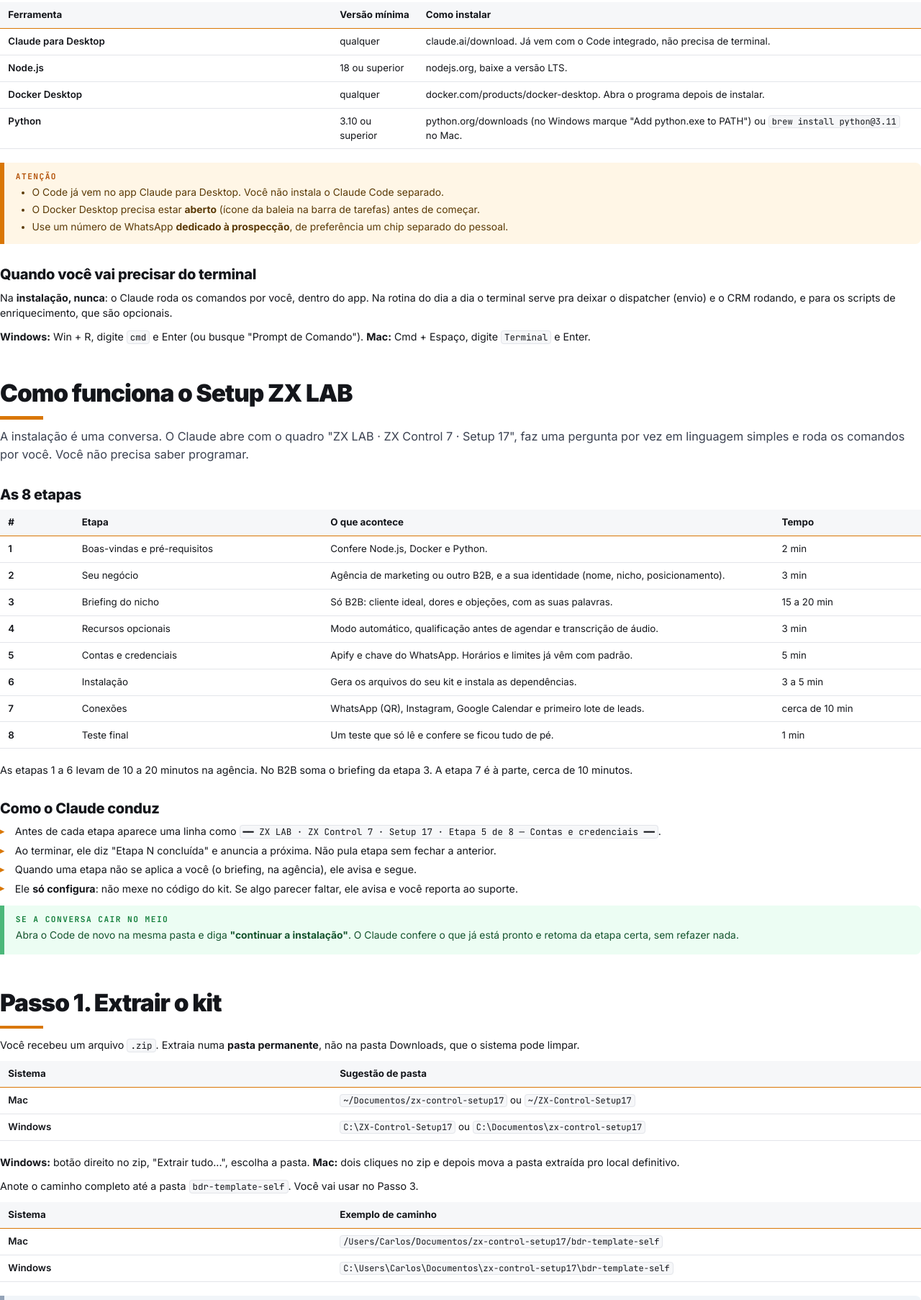
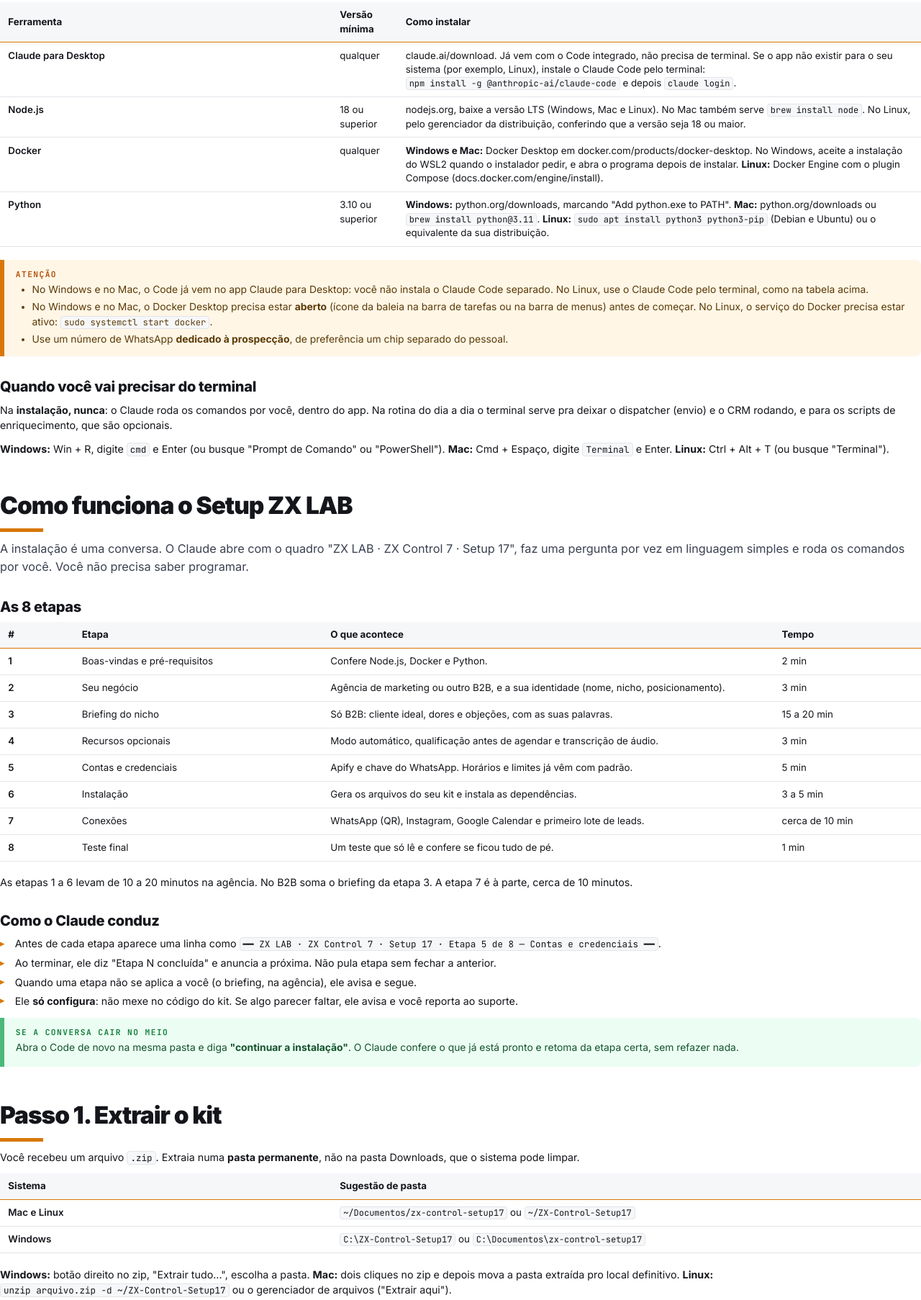
Before and after one commit to agalon-hash/zx-control-setup17-bdr-kit, a plain HTML site: page docs/pdf-fonte/manual-instalacao.html in a window 1280 px wide. Shown: the part 1535-3341 px from the top of the page at 72% size. Drawn offline with Linux system fonts and the light colour scheme.

Commit message:
Marca e suporte ZX LAB: Mac, Windows e Linux nos manuais e suporte oficial no material
O que já estava feito na #6 (nome, contato nos manuais, PDF duplicado da raiz,
demo, banner do roteiro) veio nos commits anteriores e na #9. Falta do pedido:

- Manuais (fonte em docs/pdf-fonte e PDFs regerados): sem texto que exclua
  Windows. Pré-requisitos, terminal, Docker, Python e Claude Code agora mostram
  Mac, Windows e Linux lado a lado (WSL2 no Windows, serviço do Docker no Linux,
  python3 no Mac/Linux e python no Windows, Claude Code pelo terminal quando o app
  Desktop não existe para o sistema).
- Suporte oficial da ZX LAB (https://suporte.zxlab.com.br/hub · contato@zxlab.com.br)
  no README, no docs/troubleshooting.md e no fim da instalação (setup.js). Antes
  nenhum desses dizia a quem recorrer.
- README: completa a última frase, que estava cortada ("no seu tom de").

Varredura: nenhum e-mail, WhatsApp ou link pessoal no texto do repositório nem
nos 4 PDFs; o único contato real é o da ZX LAB.

Closes #6

```diff
--- a/docs/pdf-fonte/manual-instalacao.html
+++ b/docs/pdf-fonte/manual-instalacao.html
@@ -44,23 +44,23 @@
   <h2>Software necessário</h2>
   <table class="cols-fixed">
     <tr><th>Ferramenta</th><th>Versão mínima</th><th>Como instalar</th></tr>
-    <tr><td>Claude para Desktop</td><td>qualquer</td><td>claude.ai/download. Já vem com o Code integrado, não precisa de terminal.</td></tr>
-    <tr><td>Node.js</td><td>18 ou superior</td><td>nodejs.org, baixe a versão LTS.</td></tr>
-    <tr><td>Docker Desktop</td><td>qualquer</td><td>docker.com/products/docker-desktop. Abra o programa depois de instalar.</td></tr>
-    <tr><td>Python</td><td>3.10 ou superior</td><td>python.org/downloads (no Windows marque "Add python.exe to PATH") ou <code>brew install python@3.11</code> no Mac.</td></tr>
+    <tr><td>Claude para Desktop</td><td>qualquer</td><td>claude.ai/download. Já vem com o Code integrado, não precisa de terminal. Se o app não existir para o seu sistema (por exemplo, Linux), instale o Claude Code pelo terminal: <code>npm install -g @anthropic-ai/claude-code</code> e depois <code>claude login</code>.</td></tr>
+    <tr><td>Node.js</td><td>18 ou superior</td><td>nodejs.org, baixe a versão LTS (Windows, Mac e Linux). No Mac também serve <code>brew install node</code>. No Linux, pelo gerenciador da distribuição, conferindo que a versão seja 18 ou maior.</td></tr>
+    <tr><td>Docker</td><td>qualquer</td><td><b>Windows e Mac:</b> Docker Desktop em docker.com/products/docker-desktop. No Windows, aceite a instalação do WSL2 quando o instalador pedir, e abra o programa depois de instalar. <b>Linux:</b> Docker Engine com o plugin Compose (docs.docker.com/engine/install).</td></tr>
+    <tr><td>Python</td><td>3.10 ou superior</td><td><b>Windows:</b> python.org/downloads, marcando "Add python.exe to PATH". <b>Mac:</b> python.org/downloads ou <code>brew install python@3.11</code>. <b>Linux:</b> <code>sudo apt install python3 python3-pip</code> (Debian e Ubuntu) ou o equivalente da sua distribuição.</td></tr>
   </table>
 
   <div class="callout atencao"><span class="h">Atenção</span>
     <ul>
-      <li>O Code já vem no app Claude para Desktop. Você não instala o Claude Code separado.</li>
-      <li>O Docker Desktop precisa estar <b>aberto</b> (ícone da baleia na barra de tarefas) antes de começar.</li>
+      <li>No Windows e no Mac, o Code já vem no app Claude para Desktop: você não instala o Claude Code separado. No Linux, use o Claude Code pelo terminal, como na tabela acima.</li>
+      <li>No Windows e no Mac, o Docker Desktop precisa estar <b>aberto</b> (ícone da baleia na barra de tarefas ou na barra de menus) antes de começar. No Linux, o serviço do Docker precisa estar ativo: <code>sudo systemctl start docker</code>.</li>
       <li>Use um número de WhatsApp <b>dedicado à prospecção</b>, de preferência um chip separado do pessoal.</li>
     </ul>
   </div>
 
   <h2>Quando você vai precisar do terminal</h2>
   <p>Na <b>instalação, nunca</b>: o Claude roda os comandos por você, dentro do app. Na rotina do dia a dia o terminal serve pra deixar o dispatcher (envio) e o CRM rodando, e para os scripts de enriquecimento, que são opcionais.</p>
-  <p><b>Windows:</b> Win + R, digite <code>cmd</code> e Enter (ou busque "Prompt de Comando"). <b>Mac:</b> Cmd + Espaço, digite <code>Terminal</code> e Enter.</p>
+  <p><b>Windows:</b> Win + R, digite <code>cmd</code> e Enter (ou busque "Prompt de Comando" ou "PowerShell"). <b>Mac:</b> Cmd + Espaço, digite <code>Terminal</code> e Enter. <b>Linux:</b> Ctrl + Alt + T (ou busque "Terminal").</p>
 </section>
 
 <!-- ===================== COMO FUNCIONA ===================== -->
@@ -101,14 +101,15 @@
   <p>Você recebeu um arquivo <code>.zip</code>. Extraia numa <b>pasta permanente</b>, não na pasta Downloads, que o sistema pode limpar.</p>
   <table class="cols-fixed">
     <tr><th>Sistema</th><th>Sugestão de pasta</th></tr>
-    <tr><td>Mac</td><td><code>~/Documentos/zx-control-setup17</code> ou <code>~/ZX-Control-Setup17</code></td></tr>
+    <tr><td>Mac e Linux</td><td><code>~/Documentos/zx-control-setup17</code> ou <code>~/ZX-Control-Setup17</code></td></tr>
     <tr><td>Windows</td><td><code>C:\ZX-Control-Setup17</code> ou <code>C:\Documentos\zx-control-setup17</code></td></tr>
   </table>
-  <p><b>Windows:</b> botão direito no zip, "Extrair tudo...", escolha a pasta. <b>Mac:</b> dois cliques no zip e depois mova a pasta extraída pro local definitivo.</p>
+  <p><b>Windows:</b> botão direito no zip, "Extrair tudo...", escolha a pasta. <b>Mac:</b> dois cliques no zip e depois mova a pasta extraída pro local definitivo. <b>Linux:</b> <code>unzip arquivo.zip -d ~/ZX-Control-Setup17</code> ou o gerenciador de arquivos ("Extrair aqui").</p>
   <p>Anote o caminho completo até a pasta <code>bdr-template-self</code>. Você vai usar no Passo 3.</p>
   <table class="cols-fixed">
     <tr><th>Sistema</th><th>Exemplo de caminho</th></tr>
     <tr><td>Mac</td><td><code>/Users/Carlos/Documentos/zx-control-setup17/bdr-template-self</code></td></tr>
+    <tr><td>Linux</td><td><code>/home/carlos/Documentos/zx-control-setup17/bdr-template-self</code></td></tr>
     <tr><td>Windows</td><td><code>C:\Users\Carlos\Documentos\zx-control-setup17\bdr-template-self</code></td></tr>
   </table>
   <div class="callout info"><span class="h">Informação</span>
@@ -133,14 +134,15 @@
   <h1 class="t">Passo 3. Dar a partida no Setup</h1>
   <p>No chat do Code, cole o comando abaixo, trocando o caminho pelo local onde você extraiu o kit (anotado no Passo 1).</p>
   <div class="cmd"><div class="lab">Mac</div><pre>instale esse setup através do repositório localizado em /Users/Carlos/Documentos/zx-control-setup17/bdr-template-self</pre></div>
+  <div class="cmd"><div class="lab">Linux</div><pre>instale esse setup através do repositório localizado em /home/carlos/Documentos/zx-control-setup17/bdr-template-self</pre></div>
   <div class="cmd"><div class="lab">Windows</div><pre>instale esse setup através do repositório localizado em C:\Users\Carlos\Documentos\zx-control-setup17\bdr-template-self</pre></div>
   <p>O Claude abre com o quadro ZX LAB, mostra o mapa das 8 etapas e começa. As próximas páginas mostram o que ele pergunta em cada uma e o que você responde.</p>
 
   <div class="etapa"><span class="n">ETAPA 1 DE 8</span><h2>Boas-vindas e pré-requisitos</h2><span class="t">2 min</span></div>
   <p>O Claude se apresenta, explica o kit em três linhas e confere no seu computador:</p>
   <div class="cmd"><div class="lab">O Claude roda por você</div><pre>node --version     <span class="c"># precisa ser 18+</span>
-docker --version   <span class="c"># e o Docker Desktop precisa estar aberto</span>
-python --version   <span class="c"># 3.10+ (no Mac costuma ser python3)</span></pre></div>
+docker --version   <span class="c"># Windows e Mac: com o Docker Desktop aberto. Linux: com o serviço ativo</span>
+python --version   <span class="c"># 3.10+ (no Mac e no Linux o comando costuma ser python3)</span></pre></div>
   <p>Se faltar alguma ferramenta, ele explica o que instalar e <b>espera você confirmar</b> antes de seguir.</p>
 
   <div class="etapa"><span class="n">ETAPA 2 DE 8</span><h2>Seu negócio</h2><span class="t">3 min</span></div>
--- a/setup/setup.js
+++ b/setup/setup.js
@@ -2015,7 +2015,7 @@ function printFinalInstructions(vars) {
 
   console.log(c.dim('Rotina completa: docs/operacao-diaria.md'));
   console.log(c.dim('Manual de uso:   docs/manual-uso-setup17.pdf'));
-  console.log('\n' + c.dim('Dúvidas? docs/troubleshooting.md') + '\n');
+  console.log('\n' + c.dim('Dúvidas? docs/troubleshooting.md · Suporte ZX LAB: https://suporte.zxlab.com.br/hub') + '\n');
 }
 
 // ─── Qualificação antes de agendar: lê o faturamento mínimo em texto livre ─────
```
Also changed, not shown: docs/pdf-fonte/manual-uso.html (+5 -5 lines), docs/troubleshooting.md (+6 -0 lines), README.md, 4 other files.
